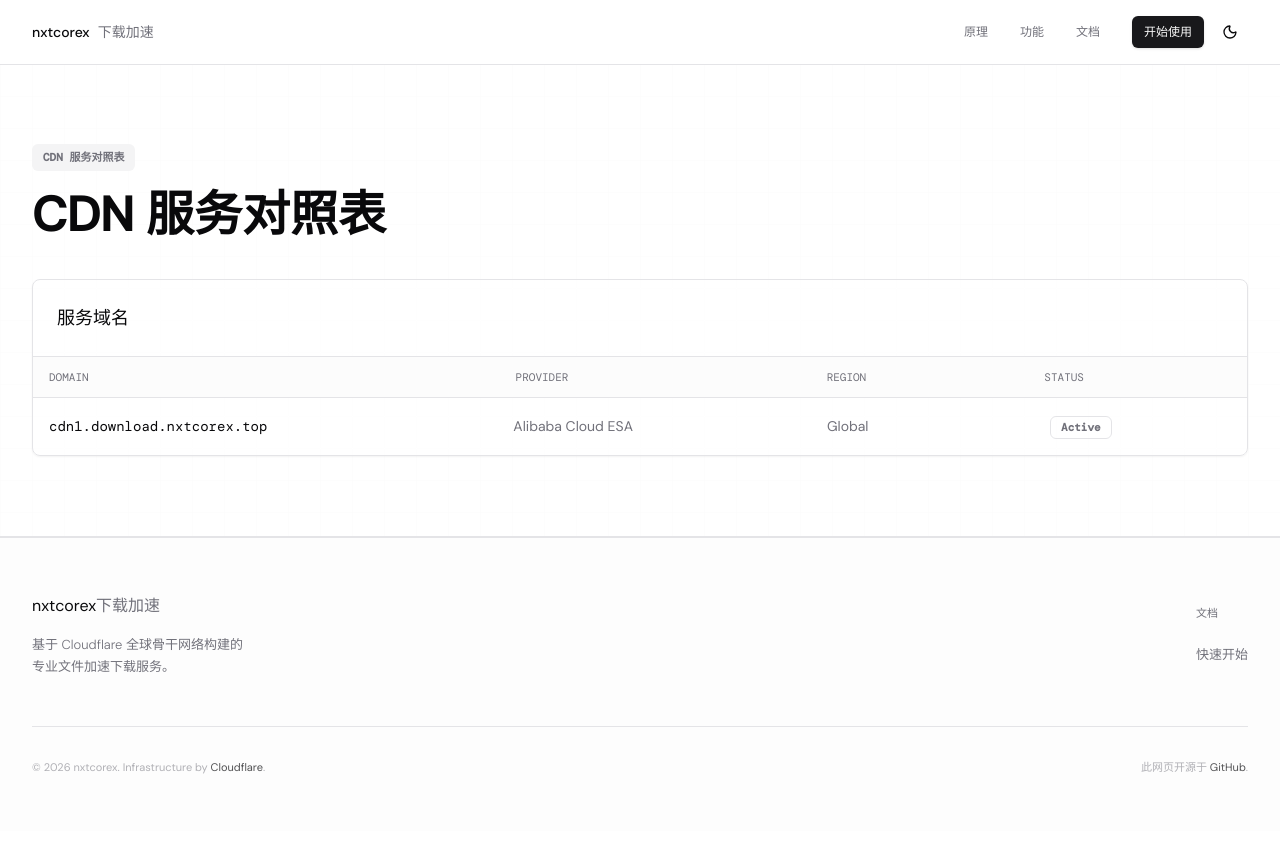
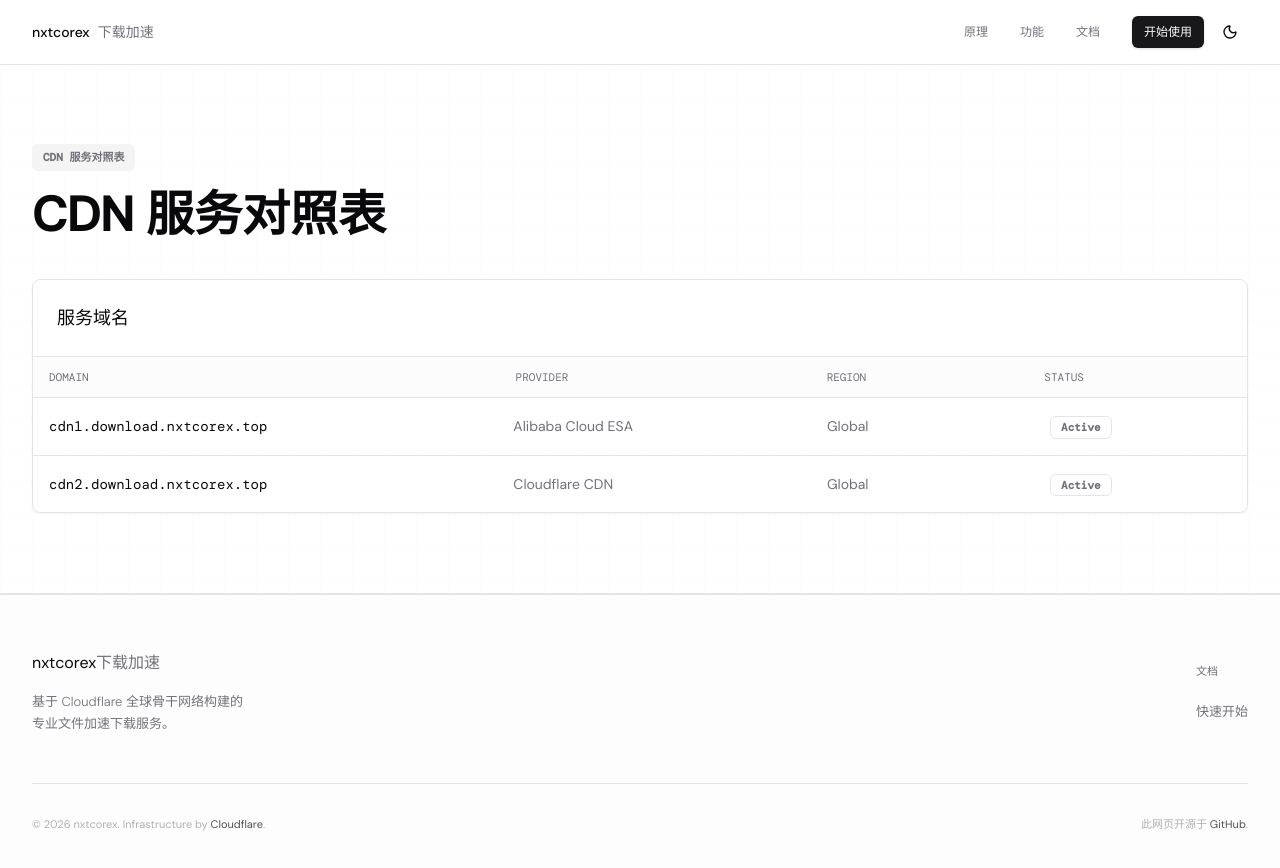
Before and after one commit to nxtcorex/nxtcorex-download-homepage, a Next.js app: page /docs in a window 1280 px wide. Shown: the top 868 px of the page. Before the commit the page ends 831 px from the top, so only its background shows below. Built offline with nearby package versions, Linux system fonts and the light colour scheme; a web font is replaced by a local one.

Commit message:
feat:添加cloudflare cdn加速地址

```diff
--- a/app/docs/page.tsx
+++ b/app/docs/page.tsx
@@ -7,6 +7,12 @@
   {
     domain: 'cdn1.download.nxtcorex.top',
     provider: 'Alibaba Cloud ESA',
+    region: 'Global',
+    status: 'Active',
+  },
+  {
+    domain: 'cdn2.download.nxtcorex.top',
+    provider: 'Cloudflare CDN',
     region: 'Global',
     status: 'Active',
   },
```
